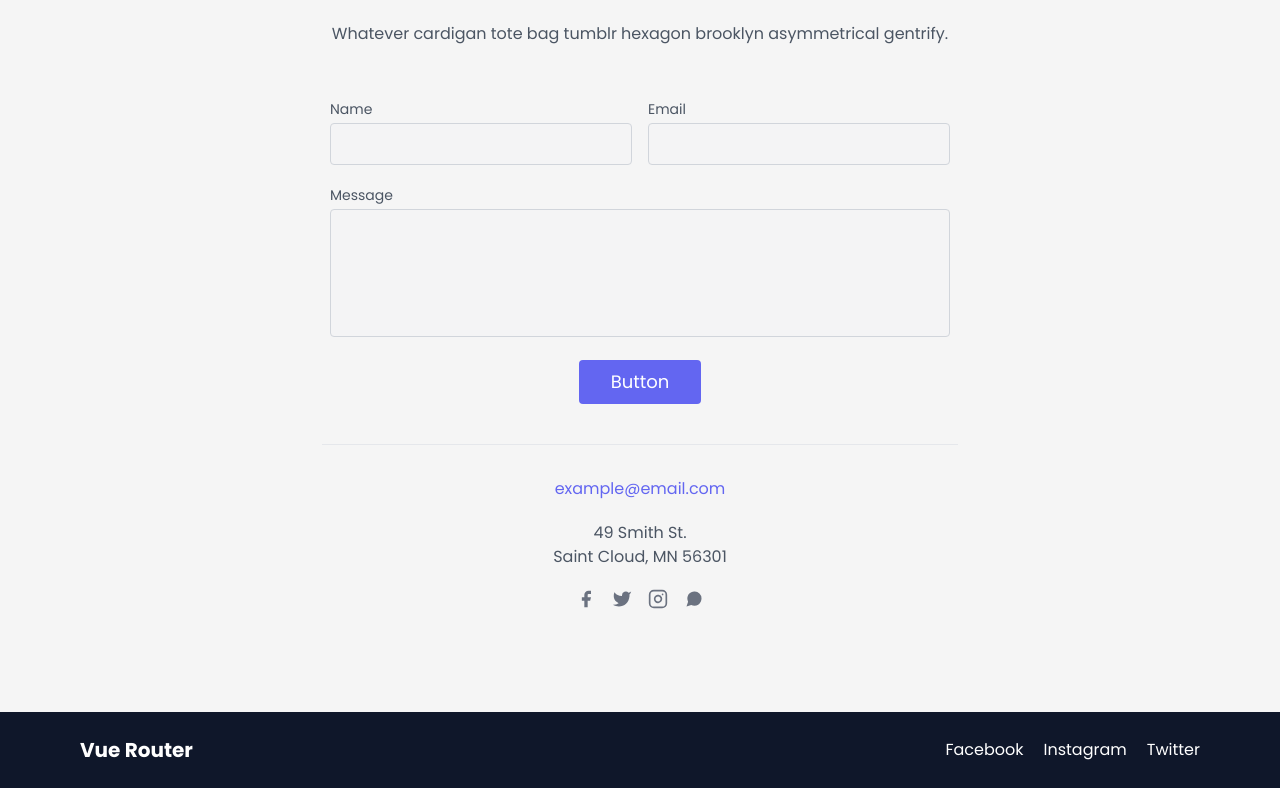
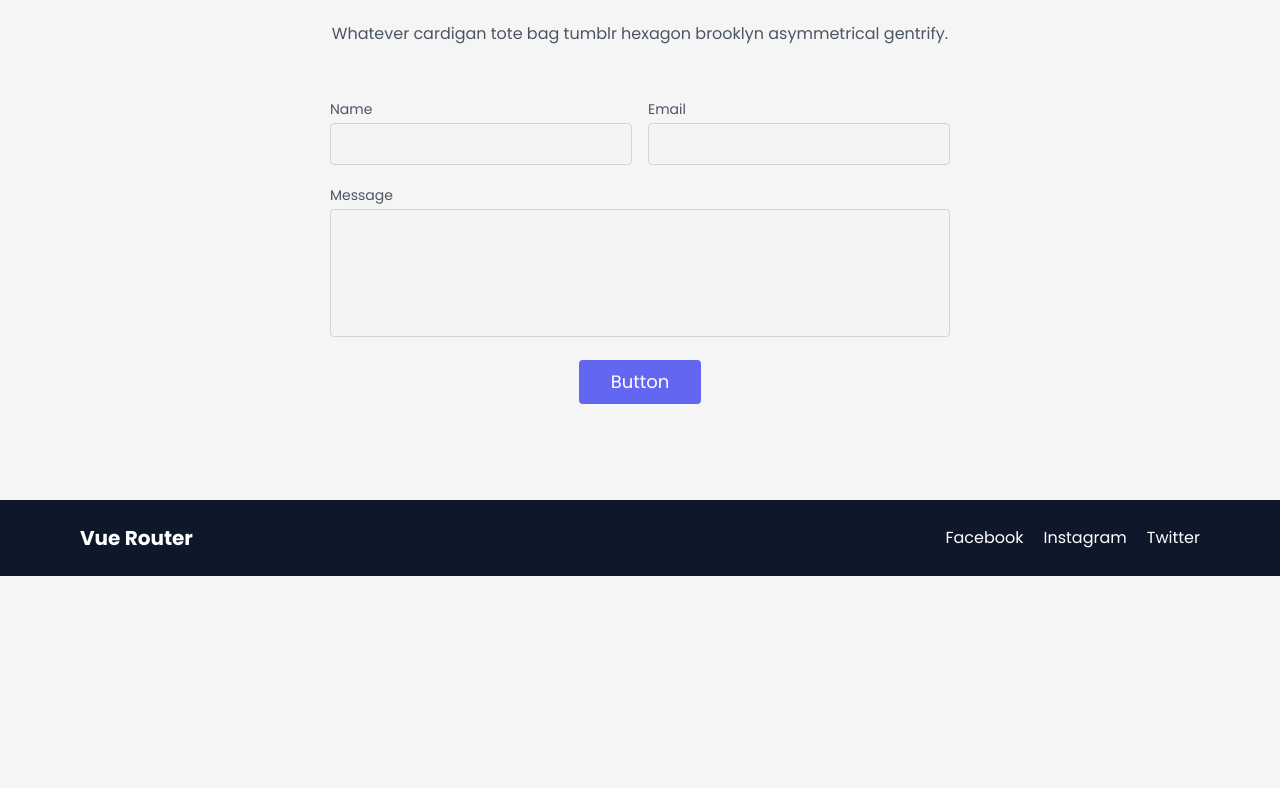
Before and after one commit to Arifulislam5577/quran-app-with-vue-js, a Vue app: page / in a window 1280 px wide. Shown: the part 1690-2478 px from the top of the page. After the commit the page ends 2266 px from the top, so only its background shows below. Built offline with nearby package versions, Linux system fonts and the light colour scheme.

Commit message:
address area remove

```diff
--- a/src/components/Contact.vue
+++ b/src/components/Contact.vue
@@ -54,78 +54,10 @@
           </div>
           <div class="p-2 w-full">
             <button
-              class="flex mx-auto text-white bg-indigo-500 border-0 py-2 px-8 focus:outline-none hover:bg-indigo-600 rounded text-lg"
+              class="flex justify-center mx-auto items-center text-white bg-indigo-500 border-0 py-2 px-8 focus:outline-none hover:bg-indigo-600 rounded text-lg"
             >
               Button
             </button>
-          </div>
-          <div
-            class="p-2 w-full pt-8 mt-8 border-t border-gray-200 text-center"
-          >
-            <a class="text-indigo-500">example@email.com</a>
-            <p class="leading-normal my-5">
-              49 Smith St. <br />Saint Cloud, MN 56301
-            </p>
-            <span class="inline-flex">
-              <a class="text-gray-500">
-                <svg
-                  fill="currentColor"
-                  stroke-linecap="round"
-                  stroke-linejoin="round"
-                  stroke-width="2"
-                  class="w-5 h-5"
-                  viewBox="0 0 24 24"
-                >
-                  <path
-                    d="M18 2h-3a5 5 0 00-5 5v3H7v4h3v8h4v-8h3l1-4h-4V7a1 1 0 011-1h3z"
-                  ></path>
-                </svg>
-              </a>
-              <a class="ml-4 text-gray-500">
-                <svg
-                  fill="currentColor"
-                  stroke-linecap="round"
-                  stroke-linejoin="round"
-                  stroke-width="2"
-                  class="w-5 h-5"
-                  viewBox="0 0 24 24"
-                >
-                  <path
-                    d="M23 3a10.9 10.9 0 01-3.14 1.53 4.48 4.48 0 00-7.86 3v1A10.66 10.66 0 013 4s-4 9 5 13a11.64 11.64 0 01-7 2c9 5 20 0 20-11.5a4.5 4.5 0 00-.08-.83A7.72 7.72 0 0023 3z"
-                  ></path>
-                </svg>
-              </a>
-              <a class="ml-4 text-gray-500">
-                <svg
-                  fill="none"
-                  stroke="currentColor"
-                  stroke-linecap="round"
-                  stroke-linejoin="round"
-                  stroke-width="2"
-                  class="w-5 h-5"
-                  viewBox="0 0 24 24"
-                >
-                  <rect width="20" height="20" x="2" y="2" rx="5" ry="5"></rect>
-                  <path
-                    d="M16 11.37A4 4 0 1112.63 8 4 4 0 0116 11.37zm1.5-4.87h.01"
-                  ></path>
-                </svg>
-              </a>
-              <a class="ml-4 text-gray-500">
-                <svg
-                  fill="currentColor"
-                  stroke-linecap="round"
-                  stroke-linejoin="round"
-                  stroke-width="2"
-                  class="w-5 h-5"
-                  viewBox="0 0 24 24"
-                >
-                  <path
-                    d="M21 11.5a8.38 8.38 0 01-.9 3.8 8.5 8.5 0 01-7.6 4.7 8.38 8.38 0 01-3.8-.9L3 21l1.9-5.7a8.38 8.38 0 01-.9-3.8 8.5 8.5 0 014.7-7.6 8.38 8.38 0 013.8-.9h.5a8.48 8.48 0 018 8v.5z"
-                  ></path>
-                </svg>
-              </a>
-            </span>
           </div>
         </div>
       </div>
```
